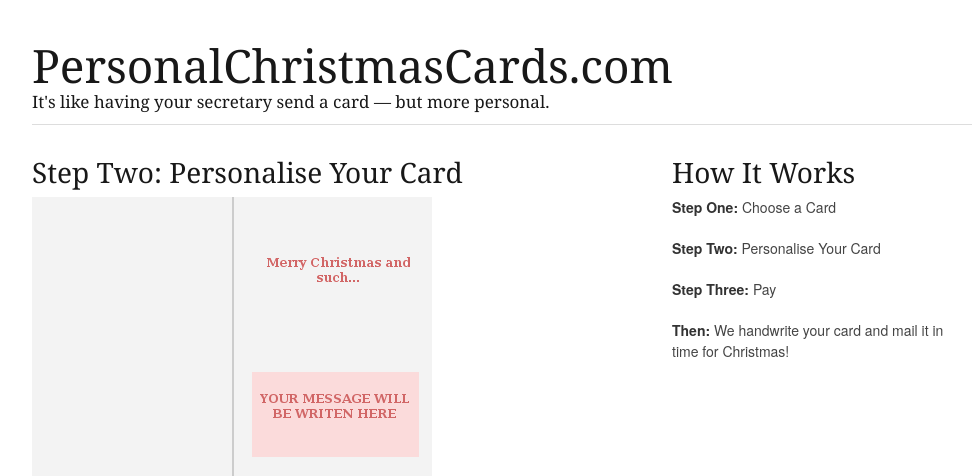
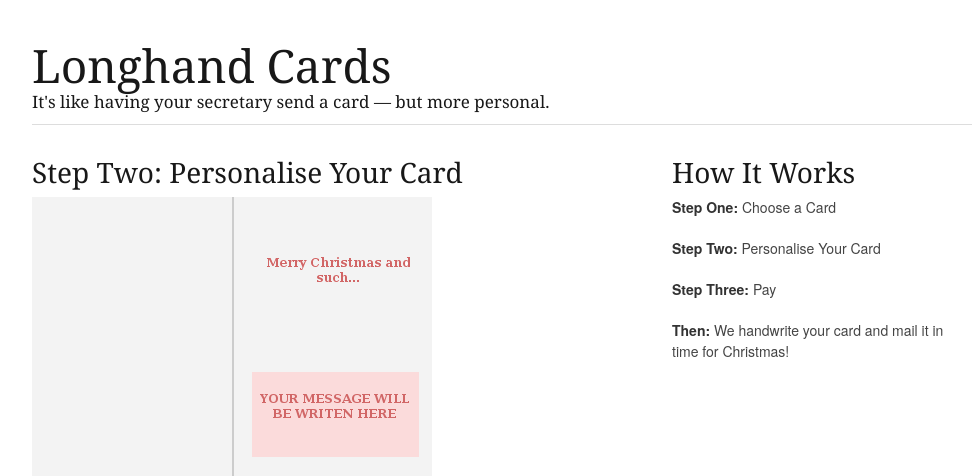
Before and after one commit to tobyjsullivan/longhandcards, a PHP site: page /personalise.php in a window 1280 px wide. Shown: the top 476 px of the page, without its empty margins (138-1112 px from the left). Run offline with PHP 8.4, Linux system fonts and the light colour scheme.

Commit message:
Updated domain name to longhandcards.com (which was what I could get)

```diff
--- a/index.php
+++ b/index.php
@@ -8,7 +8,7 @@
 	<!-- Basic Page Needs
   ================================================== -->
 	<meta charset="utf-8">
-	<title>Personal Christmas Cards - PersonalChristmasCards.com</title>
+	<title>Personal Christmas Cards - LonghandCards.com</title>
 	<meta name="description" content="">
 	<meta name="author" content="">
 
@@ -47,7 +47,7 @@
 	<div class="container">
 
 		<div class="sixteen columns">
-			<h1 class="remove-bottom" style="margin-top: 40px">PersonalChristmasCards.com</h1>
+			<h1 class="remove-bottom" style="margin-top: 40px">LonghandCards.com</h1>
 			<h5>It's like having your secretary send a card &mdash; but more personal.</h5>
 			<hr />
 		</div>
--- a/personalise.php
+++ b/personalise.php
@@ -8,7 +8,7 @@
 	<!-- Basic Page Needs
   ================================================== -->
 	<meta charset="utf-8">
-	<title>Personal Christmas Cards - PersonalChristmasCards.com</title>
+	<title>Personal Christmas Cards - LonghandCards.com</title>
 	<meta name="description" content="">
 	<meta name="author" content="">
 
@@ -47,7 +47,7 @@
 	<div class="container">
 
 		<div class="sixteen columns">
-			<h1 class="remove-bottom" style="margin-top: 40px">PersonalChristmasCards.com</h1>
+			<h1 class="remove-bottom" style="margin-top: 40px">Longhand Cards</h1>
 			<h5>It's like having your secretary send a card &mdash; but more personal.</h5>
 			<hr />
 		</div>
```
